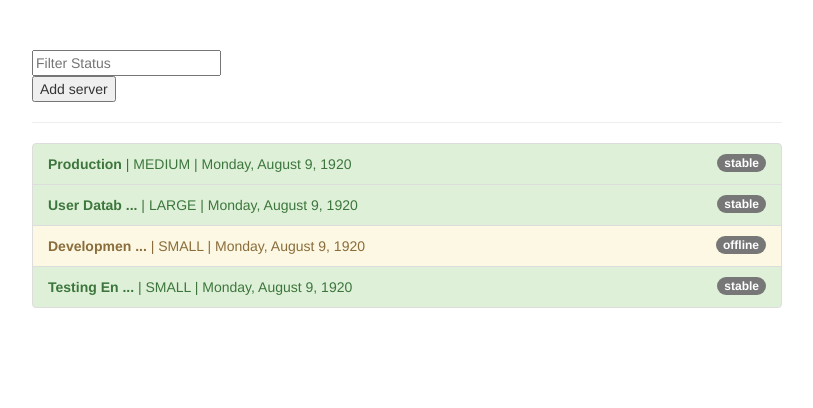
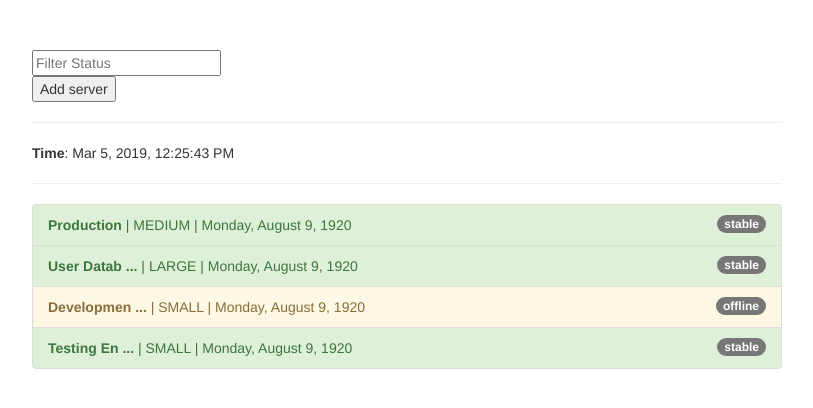
Before and after one commit to dralc/ng-pipes, an Angular app: page / in a window 1280 px wide. Shown: the top 408 px of the page, without its empty margins (233-1046 px from the left). Built offline with nearby package versions, Linux system fonts and the light colour scheme.

Commit message:
- use async pipe with a rolling time

```diff
--- a/src/app/app.component.html
+++ b/src/app/app.component.html
@@ -8,6 +8,9 @@
       <br>
       <!-- Adding a server will re-trigger impure filter pipe below -->
       <button (click)="onAddServer()">Add server</button>
+
+      <hr>
+      <p><b>Time</b>: {{ time | async | date:'medium'}}</p>
 
       <hr>
       <ul class="list-group">
--- a/src/app/app.component.ts
+++ b/src/app/app.component.ts
@@ -1,4 +1,5 @@
 import { Component } from '@angular/core';
+import { Observable } from 'rxjs';
 
 @Component({
   selector: 'app-root',
@@ -34,6 +35,10 @@ export class AppComponent {
   ];
   filteredStatus = '';
 
+  time: Observable<Date> = new Observable((observer) => {
+    setInterval(() => observer.next(new Date()), 1000);
+  });
+
   getStatusClasses(server: {instanceType: string, name: string, status: string, started: Date}) {
     return {
       'list-group-item-success': server.status === 'stable',
@@ -50,4 +55,7 @@ export class AppComponent {
       started: new Date()
     });
   }
+
+
+
 }
```
